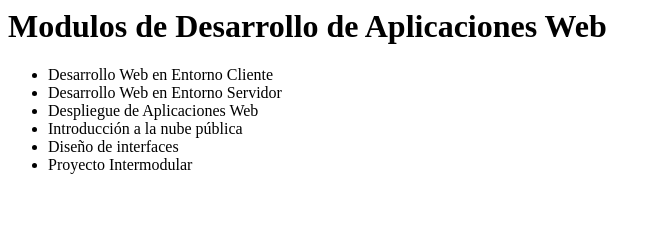
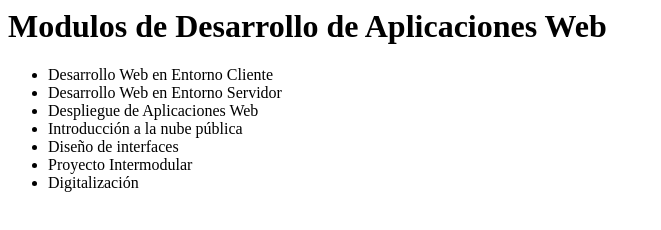
Before and after one commit to davidlema05/dawAct4_1, a plain HTML site: page index.html in a window 1280 px wide. Shown: the whole page, without its empty margins (0-661 px from the left). Drawn offline with Linux system fonts and the light colour scheme.

Commit message:
Añadiendo digitalizacion

```diff
--- a/index.html
+++ b/index.html
@@ -6,4 +6,5 @@
     <li> Introducción a la nube pública</li>
     <li> Diseño de interfaces</li>
     <li> Proyecto Intermodular</li>
+    <li> Digitalización</li>
 </ul>
```
